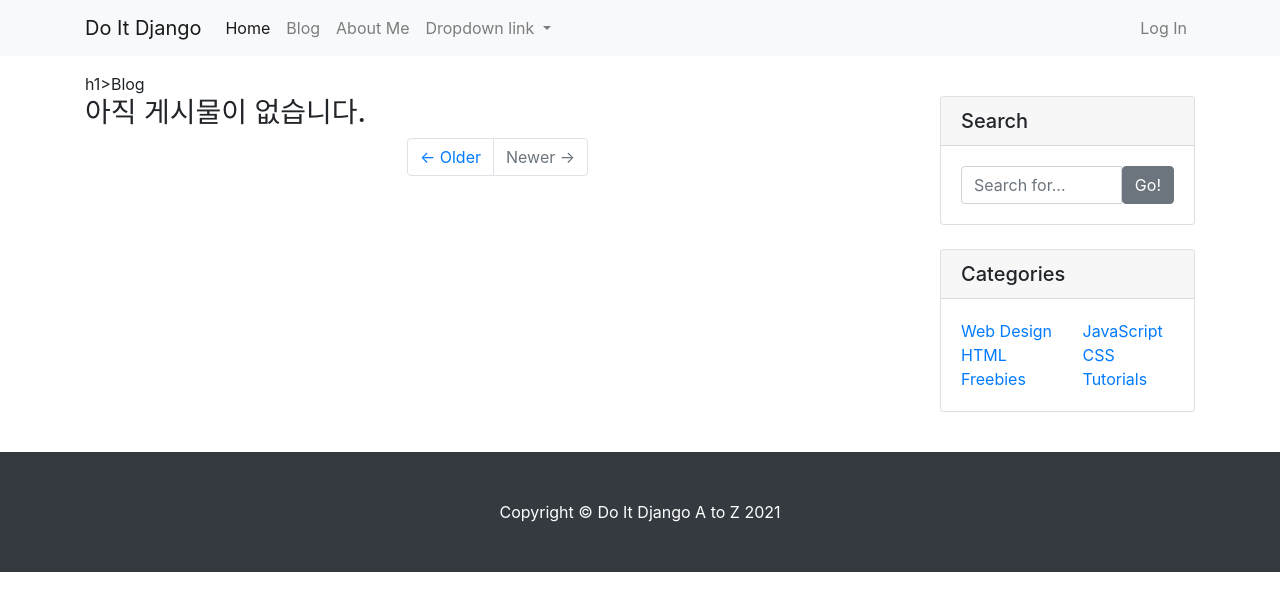
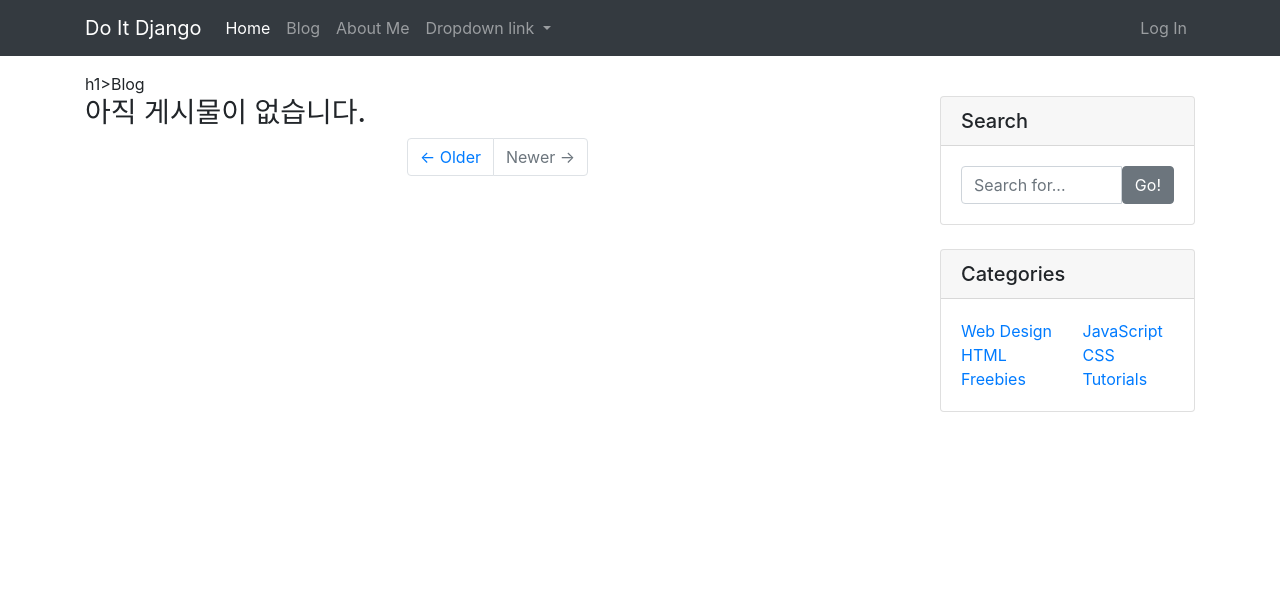
Before and after one commit to JBH-0/DjangoBlog, a Django app: page /blog/ in a window 1280 px wide. Shown: the top 611 px of the page. Run offline with Django 4.2, Linux system fonts and the light colour scheme; data that the repository does not hold is empty; some libraries are stand-ins or nearby versions.

Commit message:
내비게이션 바 모듈화

```diff
--- a/blog/templates/blog/base.html
+++ b/blog/templates/blog/base.html
@@ -10,73 +10,7 @@
 </head>
 
 <body>
-    <nav class="navbar navbar-expand-lg navbar-light bg-light">
-        <div class="container">
-            <a class="navbar-brand" href="./index.html">Do It Django</a>
-            <button class="navbar-toggler" type="button" data-toggle="collapse" data-target="#navbarNavDropdown"
-                aria-controls="navbarNavDropdown" aria-expanded="false" aria-label="Toggle navigation">
-                <span class="navbar-toggler-icon"></span>
-            </button>
-            <div class="collapse navbar-collapse" id="navbarNavDropdown">
-                <ul class="navbar-nav">
-                    <li class="nav-item active">
-                        <a class="nav-link" href="./index.html">Home <span class="sr-only">(current)</span></a>
-                    </li>
-                    <li class="nav-item">
-                        <a class="nav-link" href="./blog_list.html">Blog</a>
-                    </li>
-                    <li class="nav-item">
-                        <a class="nav-link" href="./about_me.html">About Me</a>
-                    </li>
-                    <li class="nav-item dropdown">
-                        <a class="nav-link dropdown-toggle" href="#" id="navbarDropdownMenuLink" role="button"
-                            data-toggle="dropdown" aria-haspopup="true" aria-expanded="false">
-                            Dropdown link
-                        </a>
-                        <div class="dropdown-menu" aria-labelledby="navbarDropdownMenuLink">
-                            <a class="dropdown-item" href="#">Action</a>
-                            <a class="dropdown-item" href="#">Another action</a>
-                            <a class="dropdown-item" href="#">Something else here</a>
-                        </div>
-                    </li>
-                </ul>
-                <ul class="navbar-nav ml-auto">
-                    <li class="nav-item">
-                        <a class="nav-link" href="#" data-toggle="modal" data-target="#loginModal">Log In</a>
-                    </li>
-                </ul>
-            </div>
-        </div>
-    </nav>
-
-    <!-- Modal -->
-    <div class="modal fade" id="loginModal" tabindex="-1" role="dialog" aria-labelledby="logInModalLabel"
-        aria-hidden="true">
-        <div class="modal-dialog" role="document">
-            <div class="modal-content">
-                <div class="modal-header">
-                    <h5 class="modal-title" id="loginModalLabel"> <i class="fas fa-sign-in-alt"></i>&nbsp Log In</h5>
-                    <button type="button" class="close" data-dismiss="modal" aria-label="Close">
-                        <span aria-hidden="true">&times;</span>
-                    </button>
-                </div>
-                <div class="modal-body">
-                    <div class="row">
-                        <div class="col-md-6">
-                            <button type="button" class="btn btn-outline-dark btn-block btn-sm "><i class="fab fa-google"></i>&nbsp&nbsp Log in with Google</button>
-                            <button type="button" class="btn btn-outline-dark btn-block btn-sm "><i class="far fa-envelope"></i>&nbsp&nbsp Log in with E-mail</button>
-                        </div>
-                        <div class="col-md-6">
-                            <button type="button" class="btn btn-outline-dark btn-block btn-sm"><i class="far fa-envelope"></i>&nbsp&nbsp Sign Up with E-mail</button>
-                        </div>
-                    </div>
-                </div>
-                <div class="modal-footer">
-                    <button type="button" class="btn btn-secondary" data-dismiss="modal">Close</button>
-                </div>
-            </div>
-        </div>
-    </div>
+    {% include 'blog/navbar.html' %}
 
 
     <div class="container my-3">
@@ -138,17 +72,6 @@
         </div>
     </div>
 
-    <!-- Footer -->
-    <footer class="py-5 bg-dark">
-        <div class="container">
-            <p class="m-0 text-center text-white">
-                Copyright &copy; Do It Django A to Z 2021
-            </p>
-        </div>
-        <!-- /.container -->
-    </footer>
-
-
     <script src="https://code.jquery.com/jquery-3.4.1.slim.min.js"
         integrity="sha384-J6qa4849blE2+poT4WnyKhv5vZF5SrPo0iEjwBvKU7imGFAV0wwj1yYfoRSJoZ+n"
         crossorigin="anonymous"></script>
--- /dev/null
+++ b/blog/templates/blog/navbar.html
@@ -0,0 +1,79 @@
+<!DOCTYPE html>
+{%load static %}
+<html lang="ko">
+
+<head>
+    <title>{% block head_title %}Blog{% endblock %}</title>
+    <link href="{% static 'blog/bootstrap/bootstrap.min.css' %}" rel="stylesheet" media="screen">
+
+    <script src="https://kit.fontawesome.com/726bbd6862.js" crossorigin="anonymous"></script>
+</head>
+
+<body>
+    <nav class="navbar navbar-expand-lg navbar-dark bg-dark">
+        <div class="container">
+            <a class="navbar-brand" href="/">Do It Django</a>
+            <button class="navbar-toggler" type="button" data-toggle="collapse" data-target="#navbarNavDropdown"
+                aria-controls="navbarNavDropdown" aria-expanded="false" aria-label="Toggle navigation">
+                <span class="navbar-toggler-icon"></span>
+            </button>
+            <div class="collapse navbar-collapse" id="navbarNavDropdown">
+                <ul class="navbar-nav">
+                    <li class="nav-item active">
+                        <a class="nav-link" href="/">Home</a>
+                    </li>
+                    <li class="nav-item">
+                        <a class="nav-link" href="/blog/">Blog</a>
+                    </li>
+                    <li class="nav-item">
+                        <a class="nav-link" href="./about_me.html">About Me</a>
+                    </li>
+                    <li class="nav-item dropdown">
+                        <a class="nav-link dropdown-toggle" href="#" id="navbarDropdownMenuLink" role="button"
+                            data-toggle="dropdown" aria-haspopup="true" aria-expanded="false">
+                            Dropdown link
+                        </a>
+                        <div class="dropdown-menu" aria-labelledby="navbarDropdownMenuLink">
+                            <a class="dropdown-item" href="#">Action</a>
+                            <a class="dropdown-item" href="#">Another action</a>
+                            <a class="dropdown-item" href="#">Something else here</a>
+                        </div>
+                    </li>
+                </ul>
+                <ul class="navbar-nav ml-auto">
+                    <li class="nav-item">
+                        <a class="nav-link" href="#" data-toggle="modal" data-target="#loginModal">Log In</a>
+                    </li>
+                </ul>
+            </div>
+        </div>
+    </nav>
+
+    <!-- Modal -->
+    <div class="modal fade" id="loginModal" tabindex="-1" role="dialog" aria-labelledby="logInModalLabel"
+        aria-hidden="true">
+        <div class="modal-dialog" role="document">
+            <div class="modal-content">
+                <div class="modal-header">
+                    <h5 class="modal-title" id="loginModalLabel"> <i class="fas fa-sign-in-alt"></i>&nbsp Log In</h5>
+                    <button type="button" class="close" data-dismiss="modal" aria-label="Close">
+                        <span aria-hidden="true">&times;</span>
+                    </button>
+                </div>
+                <div class="modal-body">
+                    <div class="row">
+                        <div class="col-md-6">
+                            <button type="button" class="btn btn-outline-dark btn-block btn-sm "><i class="fab fa-google"></i>&nbsp&nbsp Log in with Google</button>
+                            <button type="button" class="btn btn-outline-dark btn-block btn-sm "><i class="far fa-envelope"></i>&nbsp&nbsp Log in with E-mail</button>
+                        </div>
+                        <div class="col-md-6">
+                            <button type="button" class="btn btn-outline-dark btn-block btn-sm"><i class="far fa-envelope"></i>&nbsp&nbsp Sign Up with E-mail</button>
+                        </div>
+                    </div>
+                </div>
+                <div class="modal-footer">
+                    <button type="button" class="btn btn-secondary" data-dismiss="modal">Close</button>
+                </div>
+            </div>
+        </div>
+    </div>
```
